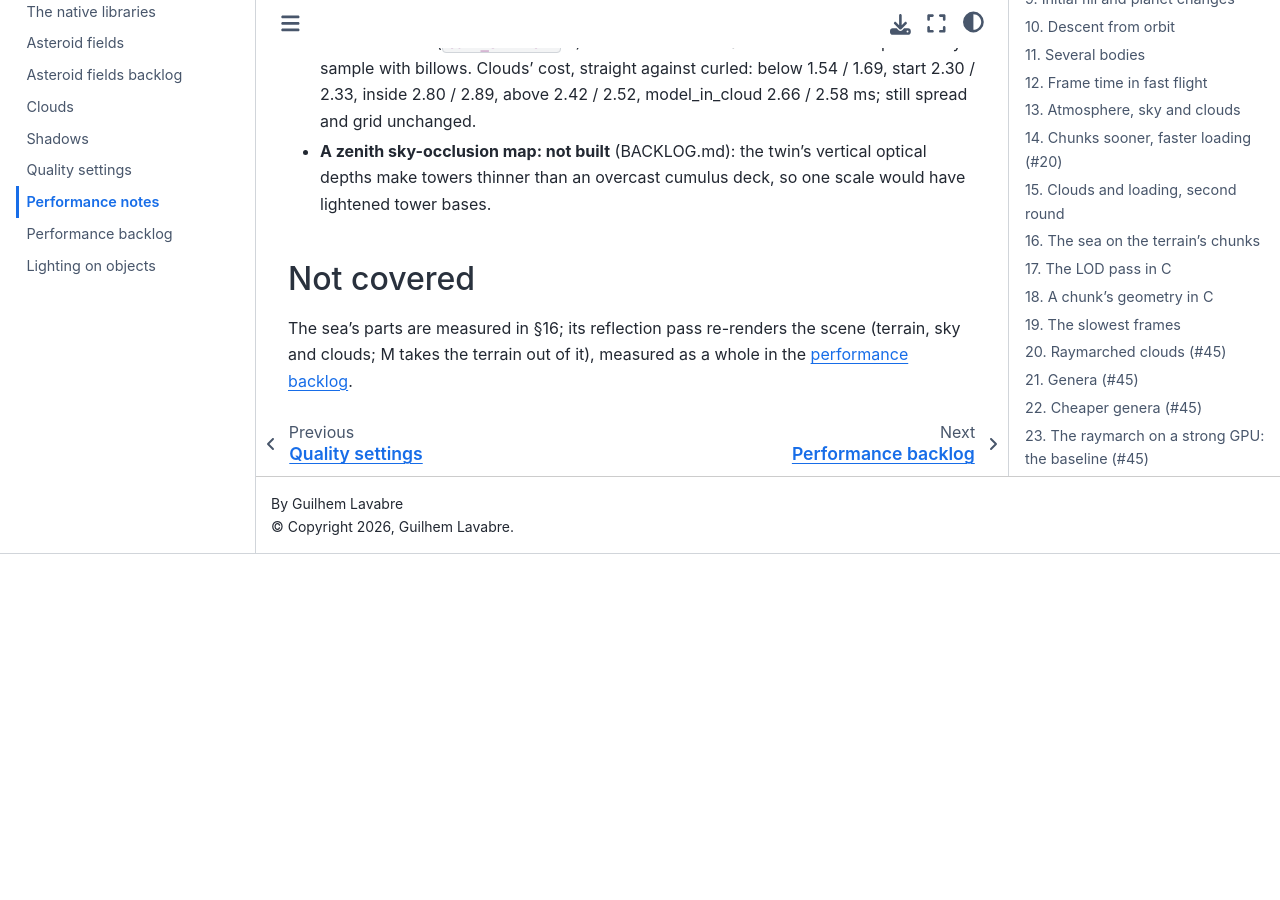
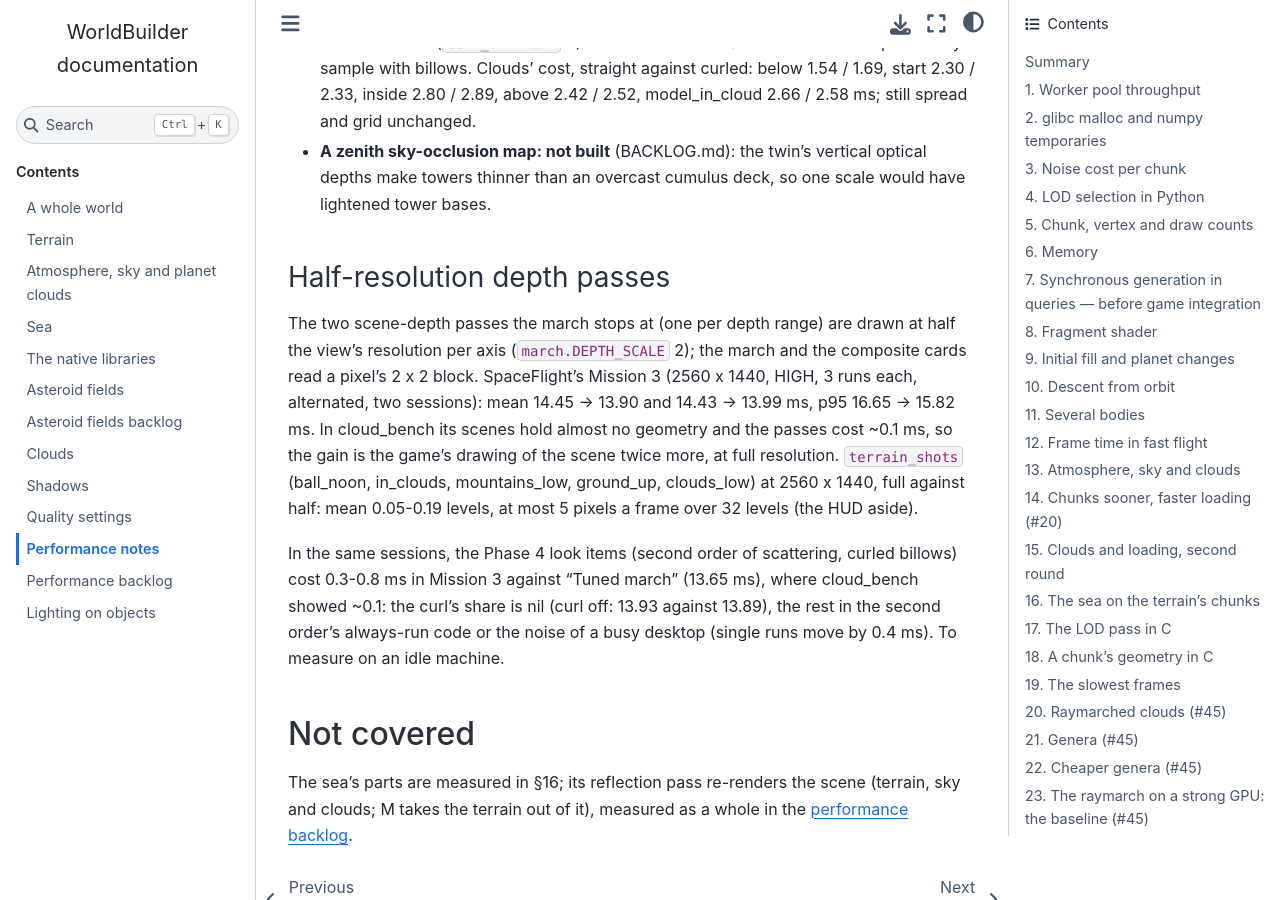
Before and after one commit to JoeDalton/WorldBuilder, a Sphinx documentation site: the page built from docs/source/performance.md, in a window 1280 px wide and 900 px high, scrolled down 43162 px. Built offline with Sphinx 7.4.7 and the Sphinx Book theme 1.1.4, drawn with Linux system fonts in a browser that asks for light colours; pages that are not in the unit, such as notebooks, are missing from menus; before the commit the page ends 43716 px from its top, so only the background shows below that.

Commit message:
half-res depth pass

```diff
--- a/docs/source/performance.md
+++ b/docs/source/performance.md
@@ -1535,6 +1535,24 @@ RTX 3070, 2560 x 1440, HIGH (4 x 2):
   optical depths make towers thinner than an overcast cumulus deck, so one scale
   would have lightened tower bases.
 
+### Half-resolution depth passes
+
+The two scene-depth passes the march stops at (one per depth range) are drawn at
+half the view's resolution per axis (`march.DEPTH_SCALE` 2); the march and the
+composite cards read a pixel's 2 x 2 block. SpaceFlight's Mission 3 (2560 x 1440,
+HIGH, 3 runs each, alternated, two sessions): mean 14.45 -> 13.90 and 14.43 -> 13.99
+ms, p95 16.65 -> 15.82 ms. In cloud_bench its scenes hold almost no geometry and the
+passes cost ~0.1 ms, so the gain is the game's drawing of the scene twice more, at
+full resolution. `terrain_shots` (ball_noon, in_clouds, mountains_low, ground_up,
+clouds_low) at 2560 x 1440, full against half: mean 0.05-0.19 levels, at most 5
+pixels a frame over 32 levels (the HUD aside).
+
+In the same sessions, the Phase 4 look items (second order of scattering, curled
+billows) cost 0.3-0.8 ms in Mission 3 against "Tuned march" (13.65 ms), where
+cloud_bench showed ~0.1: the curl's share is nil (curl off: 13.93 against 13.89),
+the rest in the second order's always-run code or the noise of a busy desktop
+(single runs move by 0.4 ms). To measure on an idle machine.
+
 ## Not covered
 
 The sea's parts are measured in §16; its reflection pass re-renders the
```
Also changed, not shown: BACKLOG.md (+4 -1 lines), CHANGELOG.md (+4 -0 lines), docs/source/clouds.md (+4 -2 lines), 4 other files.
